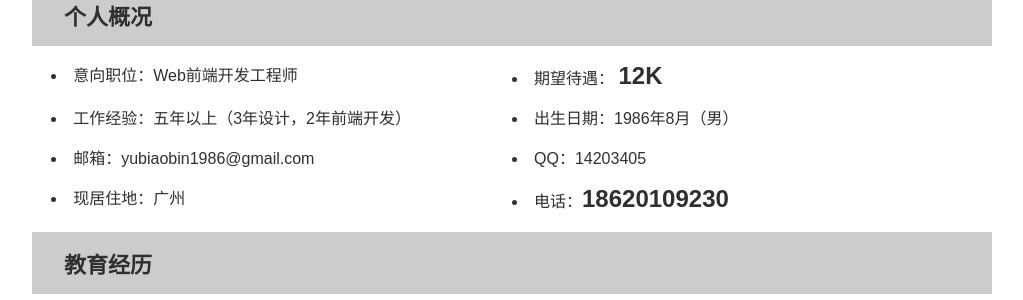
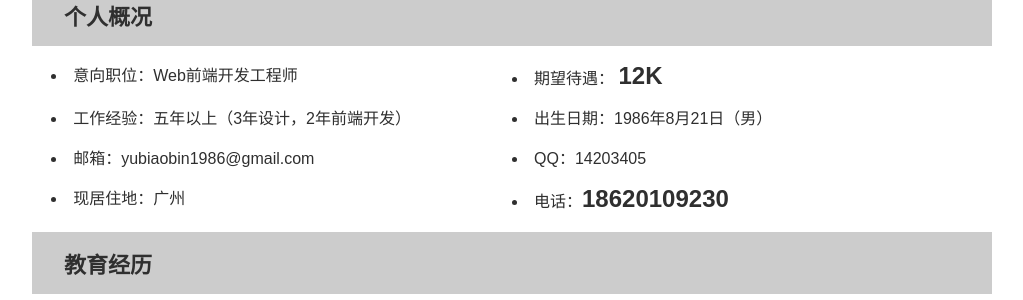
Before and after one commit to yubiaobin/yubiaobin.github.io, a Jekyll site: the page resume.html, which Jekyll copies as it is, in a window 1280 px wide and 900 px high. Shown: the part 167-467 px from the top of the window, without its empty margins (128-1151 px from the left). Built offline with Jekyll 4.4.1, drawn with Linux system fonts in a browser that asks for light colours; comment, search, counter and statistics services are not loaded.

Commit message:
modified resume page birthday

```diff
--- a/resume.html
+++ b/resume.html
@@ -108,7 +108,7 @@
 
 		            <li>期望待遇： <strong>12K</strong></li>
 		            <li>工作经验：五年以上（3年设计，2年前端开发）</li>
-		            <li>出生日期：1986年8月（男）</li>
+		            <li>出生日期：1986年8月21日（男）</li>
 		            <li>邮箱：yubiaobin1986@gmail.com</li>
 		            <li>QQ：14203405</li>
 		            <li>现居住地：广州</li>
```
